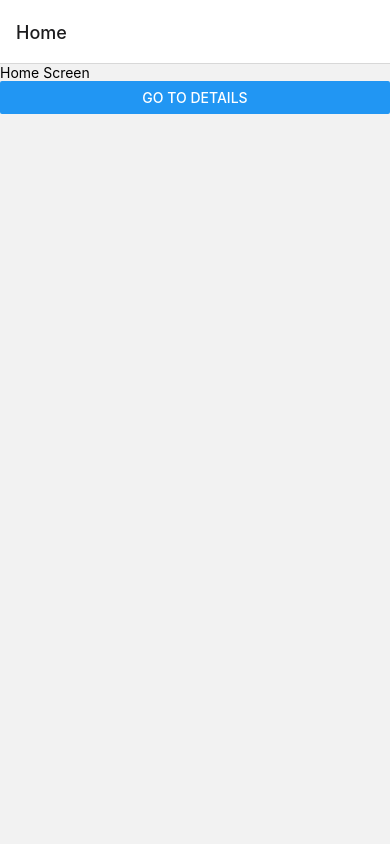
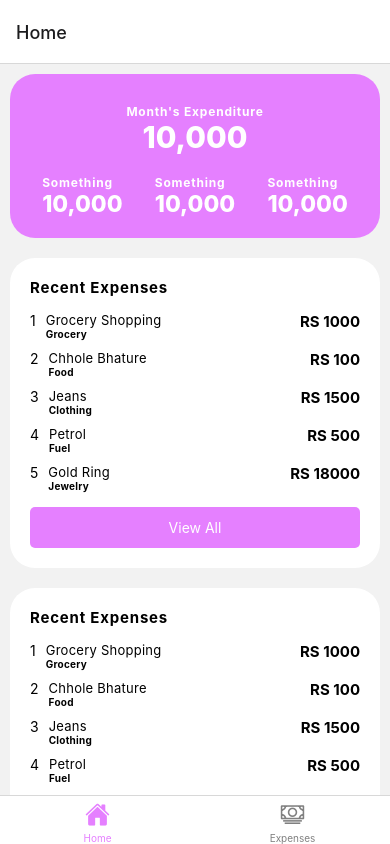
Before and after one commit to Piyush2255/Xpense, a React Native app: screen /Home in a window 390 px wide. Built offline with nearby package versions, Linux system fonts and the light colour scheme.

Commit message:
Designed Home Screen

```diff
--- a/package.json
+++ b/package.json
@@ -10,6 +10,7 @@
     "eject": "expo eject"
   },
   "dependencies": {
+    "@react-navigation/bottom-tabs": "^6.3.2",
     "@react-navigation/native": "^6.0.11",
     "@react-navigation/native-stack": "^6.7.0",
     "expo": "~45.0.0",
--- a/routes/homeStack.js
+++ b/routes/homeStack.js
@@ -1,17 +1,35 @@
+import Home from '../screens/home';
+import Expense from '../screens/detail';
 import { NavigationContainer } from '@react-navigation/native';
-import { createNativeStackNavigator } from '@react-navigation/native-stack';
-import Home from '../screens/home';
-import Detail from '../screens/detail';
+import { createBottomTabNavigator } from '@react-navigation/bottom-tabs';
+import Ionicons from '@expo/vector-icons/Ionicons';
 
-const Stack=createNativeStackNavigator();
+const Tab = createBottomTabNavigator();
 
 export default function Route() {
   return (
     <NavigationContainer>
-      <Stack.Navigator initialRouteName='Home'>
-        <Stack.Screen name='Home' component={Home}/>
-        <Stack.Screen name='Detail' component={Detail}/>
-      </Stack.Navigator>
+      <Tab.Navigator
+        initialRouteName='Home'
+        screenOptions={({ route }) => ({
+          tabBarIcon: ({ focused, color, size }) => {
+            let iconName
+
+            if (route.name === 'Home') {
+              iconName = focused ? 'home' : 'home-outline';
+            }
+            else if (route.name === 'Expenses') {
+              iconName = focused ? 'cash' : 'cash-outline';
+            }
+            return <Ionicons name={iconName} size={size} color={color}></Ionicons>
+          },
+          tabBarActiveTintColor: '#e580ff',
+          tabBarInactiveTintColor: 'gray',
+        })}
+      >
+        <Tab.Screen name='Home' component={Home} />
+        <Tab.Screen name='Expenses' component={Expense} />
+      </Tab.Navigator>
     </NavigationContainer>
   );
 }
--- a/screens/home.js
+++ b/screens/home.js
@@ -1,11 +1,200 @@
 import React from "react";
-import {StyleSheet,View,Text,Button} from "react-native";
+import { StyleSheet, View, Text, Button, Pressable, TouchableOpacity, FlatList, ScrollView } from "react-native";
 
-export default function Home({navigation}){
-    return(
-        <View>
-            <Text>Home Screen</Text>
-            <Button title="Go to Details" onPress={()=>navigation.navigate('Detail')}/>
+const DATA = [
+    {
+        id: "skjdfjekjfjasc",
+        title: "Grocery Shopping",
+        category: "Grocery",
+        amount: "1000"
+    },
+    {
+        id: "bvkreljfkwefvajdn",
+        title: "Chhole Bhature",
+        category: "Food",
+        amount: "100"
+    },
+    {
+        id: "kjvrjkjwenkjkjdvsdjz",
+        title: "Jeans",
+        category: "Clothing",
+        amount: "1500"
+    },
+    {
+        id: "jhdkfjafkjaejfnksdv",
+        title: "Petrol",
+        category: "Fuel",
+        amount: "500"
+    },
+    {
+        id: "jdkfjcdkjhcksjdckd",
+        title: "Gold Ring",
+        category: "Jewelry",
+        amount: "18000"
+    },
+];
+
+const Item = ({ item, index }) => {
+    return (
+        <View style={styles.expenseItem}>
+            <Text style={styles.expenseIndex}>{index + 1}</Text>
+            <View style={styles.expensedetail}>
+                <Text style={styles.expenseTitle}>{item.title}</Text>
+                <Text style={styles.expenseCategory}>{item.category}</Text>
+            </View>
+            <Text style={styles.expenseAmount}>RS {item.amount}</Text>
+        </View>
+    );
+};
+
+export default function Home({ navigation }) {
+
+    return (
+        <View style={styles.home}>
+            <ScrollView>
+                <View style={styles.highlight}>
+                    <View style={styles.expenditureView}>
+                        <Text style={styles.expenditureText}>Month's Expenditure</Text>
+                        <Text style={styles.expenditureNumber}>10,000</Text>
+                    </View>
+                    <View style={styles.highlights}>
+                        <View style={styles.highlightInfo}>
+                            <Text style={styles.highlightText}>Something</Text>
+                            <Text style={styles.highlightNumber}>10,000</Text>
+                        </View>
+                        <View style={styles.highlightInfo}>
+                            <Text style={styles.highlightText}>Something</Text>
+                            <Text style={styles.highlightNumber}>10,000</Text>
+                        </View>
+                        <View style={styles.highlightInfo}>
+                            <Text style={styles.highlightText}>Something</Text>
+                            <Text style={styles.highlightNumber}>10,000</Text>
+                        </View>
+                    </View>
+                </View>
+                <View style={styles.expenditureDetailView}>
+                    <Text style={styles.expenditureDetailHead}>Recent Expenses</Text>
+                    <View style={styles.expenseList}>
+                        <FlatList data={DATA} renderItem={Item} keyExtractor={(item) => item.id} scrollEnabled={false} />
+                    </View>
+                    <Pressable style={styles.viewExpenses} onPress={() => navigation.navigate('Expenses')} >
+                        <Text style={styles.viewExpensesText}>View All</Text>
+                    </Pressable>
+                </View>
+                <View style={styles.expenditureDetailView}>
+                    <Text style={styles.expenditureDetailHead}>Recent Expenses</Text>
+                    <View style={styles.expenseList}>
+                        <FlatList data={DATA} renderItem={Item} keyExtractor={(item) => item.id} scrollEnabled={false} />
+                    </View>
+                    <Pressable style={styles.viewExpenses} onPress={() => navigation.navigate('Expenses')} >
+                        <Text style={styles.viewExpensesText}>View All</Text>
+                    </Pressable>
+                </View>
+            </ScrollView>
         </View>
     );
 }
+
+const styles = StyleSheet.create({
+    home: {
+        flex: 1,
+    },
+    highlight: {
+        // height: "35%",
+        backgroundColor: '#e580ff',
+        borderRadius: 25,
+        margin: 10,
+        elevation: 5,
+    },
+    expenditureView: {
+        marginTop: 30,
+        // flex: 1,
+        alignItems: "center"
+    },
+    expenditureNumber: {
+        color: "white",
+        fontWeight: "800",
+        fontSize: 30
+    },
+    expenditureText: {
+        color: "white",
+        fontWeight: "bold",
+        fontSize: 12,
+        letterSpacing: 0.8
+    },
+    highlights: {
+        // flex: 1,
+        flexDirection: "row",
+        justifyContent: "space-evenly",
+        marginVertical: 20
+    },
+    highlightInfo: {
+
+    },
+    highlightText: {
+        color: "white",
+        fontWeight: "bold",
+        fontSize: 12,
+        letterSpacing: 0.8
+    },
+    highlightNumber: {
+        color: "white",
+        fontWeight: "800",
+        fontSize: 23
+    },
+    expenditureDetailView: {
+        // backgroundColor: "#c8d0d0",
+        backgroundColor: "white",
+        borderRadius: 25,
+        padding: 20,
+        margin: 10,
+        elevation: 5
+    },
+    expenditureDetailHead: {
+        fontWeight: "bold",
+        fontSize: 15,
+        letterSpacing: 0.8
+    },
+    viewExpenses: {
+        alignItems: 'center',
+        justifyContent: 'center',
+        paddingVertical: 12,
+        paddingHorizontal: 32,
+        backgroundColor: '#e580ff',
+        borderRadius: 5,
+        elevation: 3,
+    },
+    viewExpensesText: {
+        color: "white"
+    },
+    expenseList: {
+        marginVertical: 10
+    },
+    expenseItem: {
+        backgroundColor: "white",
+        // flex: 1,
+        flexDirection: "row",
+        justifyContent: "space-around",
+        marginVertical: 5
+    },
+    expenseIndex: {
+        marginRight: 10
+    },
+    expensedetail: {
+        flex: 1,
+    },
+    expenseTitle: {
+        // fontWeight: "bold",
+        fontSize: 13,
+        letterSpacing: 0.25
+    },
+    expenseCategory: {
+        fontWeight: "bold",
+        fontSize: 10,
+        letterSpacing: 0.25
+    },
+    expenseAmount: {
+        fontWeight: "bold",
+        fontSize: 15,
+    }
+});
```
Also changed, not shown: 1 other file (tests, documents, lock files or other folders).
